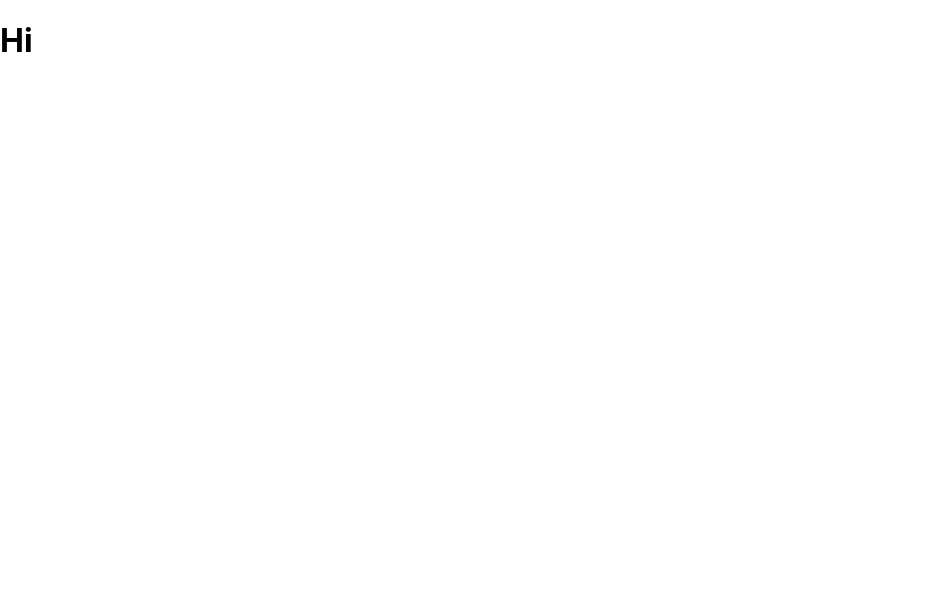
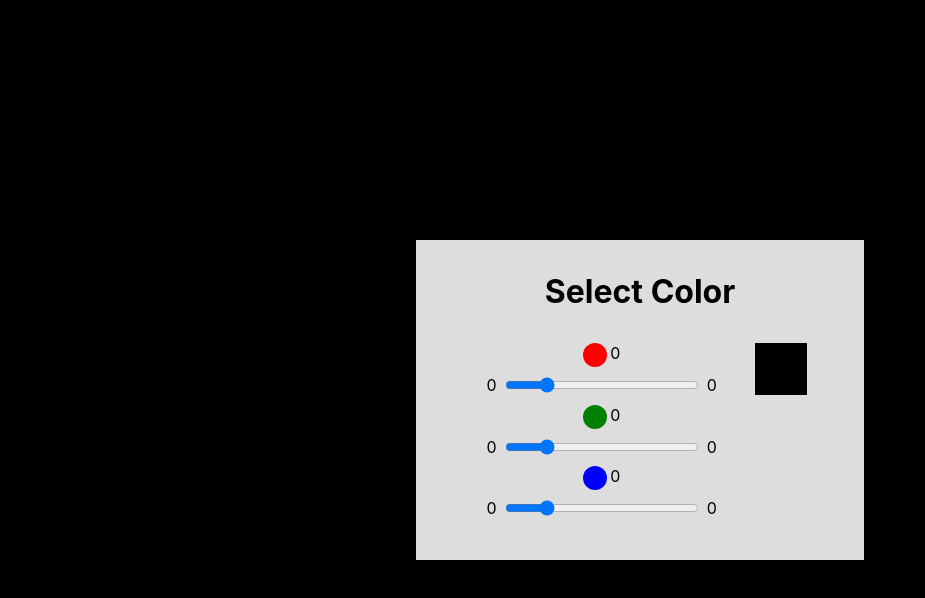
Before and after one commit to biswajitatgithub/color-selector-app, a React (Create React App) app: page / in a window 1280 px wide. Shown: the top 598 px of the page, without its empty margins (0-925 px from the left). Built offline with nearby package versions, Linux system fonts and the light colour scheme; the HTML template or start-up script is replaced by a standard one.

Commit message:
Basic working product ready with color change with slider

```diff
--- a/package.json
+++ b/package.json
@@ -9,6 +9,7 @@
     "react": "^18.2.0",
     "react-dom": "^18.2.0",
     "react-scripts": "5.0.1",
+    "styled-components": "^5.3.6",
     "web-vitals": "^2.1.4"
   },
   "scripts": {
--- a/src/App.css
+++ b/src/App.css
@@ -1,38 +1,4 @@
-.App {
-  text-align: center;
+*{
+  margin: 0;
+  padding: 0;
 }
-
-.App-logo {
-  height: 40vmin;
-  pointer-events: none;
-}
-
-@media (prefers-reduced-motion: no-preference) {
-  .App-logo {
-    animation: App-logo-spin infinite 20s linear;
-  }
-}
-
-.App-header {
-  background-color: #282c34;
-  min-height: 100vh;
-  display: flex;
-  flex-direction: column;
-  align-items: center;
-  justify-content: center;
-  font-size: calc(10px + 2vmin);
-  color: white;
-}
-
-.App-link {
-  color: #61dafb;
-}
-
-@keyframes App-logo-spin {
-  from {
-    transform: rotate(0deg);
-  }
-  to {
-    transform: rotate(360deg);
-  }
-}
--- a/src/App.js
+++ b/src/App.js
@@ -1,8 +1,101 @@
-import './App.css';
+import React, { useState } from "react";
+import SliderInput from "./Components/Slider/SliderInput";
+import styled from "styled-components";
+import "./App.css";
+
+const ColorSelector = styled.div`
+  width: 100vw;
+  height: 100vh;
+  display: flex;
+  justify-content: center;
+  align-items: center;
+  background-color: rgb(
+    ${(props) => props.redCode},
+    ${(props) => props.greenCode},
+    ${(props) => props.blueCode}
+  );
+  & .color-selector-panel {
+    width: 30%;
+    background-color: #ddd;
+    padding: 2rem;
+    box-shadow: rgba(0, 0, 0, 0.35) 0px 5px 15px;
+    & .color {
+      display: grid;
+      grid-auto-flow: row;
+      grid-template-columns: 4fr 1fr;
+    }
+  }
+  & header {
+    margin-bottom: 2rem;
+    text-align: center;
+  }
+  & .hex-color-code .selected-color {
+    width: 3rem;
+    height: 3rem;
+    background-color: rgb(
+      ${(props) => props.redCode},
+      ${(props) => props.greenCode},
+      ${(props) => props.blueCode}
+    );
+    border: 2px solid
+      rgb(
+        ${(props) => props.redCode - 77},
+        ${(props) => props.greenCode - 107},
+        ${(props) => props.blueCode - 222}
+      );
+  }
+`;
 
 function App() {
+  const [red, setRed] = useState(0);
+  const [green, setGreen] = useState(0);
+  const [blue, setBlue] = useState(0);
+
+  const onSliderChange = (color, value) => {
+    if (color === "red") setRed(value);
+    else if (color === "green") setGreen(value);
+    else if (color === "blue") setBlue(value);
+  };
   return (
-    <h1>Hi</h1>
+    <ColorSelector redCode={red} greenCode={green} blueCode={blue}>
+      <div className="color-selector-panel">
+        <header>
+          <h1>Select Color</h1>
+        </header>
+        <div className="color">
+          <div className="selector">
+            <SliderInput
+              onSliderChange={onSliderChange}
+              currentValue={red}
+              color={"red"}
+              name={"red"}
+              min={"0"}
+              max={"255"}
+            />
+            <SliderInput
+              onSliderChange={onSliderChange}
+              currentValue={green}
+              color={"green"}
+              name={"green"}
+              min={"0"}
+              max={"255"}
+            />
+            <SliderInput
+              onSliderChange={onSliderChange}
+              currentValue={blue}
+              color={"blue"}
+              name={"blue"}
+              min={"0"}
+              max={"255"}
+            />
+          </div>
+          <div className="hex-color-code">
+            <div className="selected-color"></div>
+            <div className="selected-hexcode"></div>
+          </div>
+        </div>
+      </div>
+    </ColorSelector>
   );
 }
 
--- /dev/null
+++ b/src/Components/Slider/SliderInput.js
@@ -0,0 +1,65 @@
+import React from "react";
+import styled from "styled-components";
+
+const Slide = styled.div`
+  width: auto;
+  display: flex;
+  flex-direction: column;
+  justify-content: center;
+  align-items:center;
+  & .color-holder {
+    display: flex;
+    flex-direction: row;
+    align-items: flex-start;
+    margin-bottom: 0.5rem;
+  }
+  & .color {
+    width: 1.5rem;
+    height: 1.5rem;
+    background-color: ${(props) => props.color};
+    border-radius: 50%;
+    margin-right: 0.2rem;
+  }
+  & .range {
+    margin-bottom: 0.6rem;
+    width: 100%;
+    display: grid;
+    grid-auto-flow: row;
+    grid-template-columns: 1fr 4fr 1fr;
+    grid-column-gap: 0.5rem;
+    & .min {
+      justify-self: end;
+    }
+    & .max {
+      justify-self: start;
+    }
+  }
+`;
+
+const SliderInput = (props) => {
+  const sliderChangeHandler = (event) => {
+    props.onSliderChange(event.target.id, event.target.value);
+  };
+  return (
+    <Slide color={props.color}>
+      <div className="color-holder">
+        <div className="color"></div>
+        <span>{props.currentValue}</span>
+      </div>
+      <div className="range">
+        <div className="min">{props.min}</div>
+        <input
+          type="range"
+          name={props.name}
+          id={props.name}
+          min={props.min}
+          max={props.max}
+          onChange={sliderChangeHandler}
+        />
+        <span className="max">{props.min}</span>
+      </div>
+    </Slide>
+  );
+};
+
+export default SliderInput;
```
Also changed, not shown: 1 other file (tests, documents, lock files or other folders).
